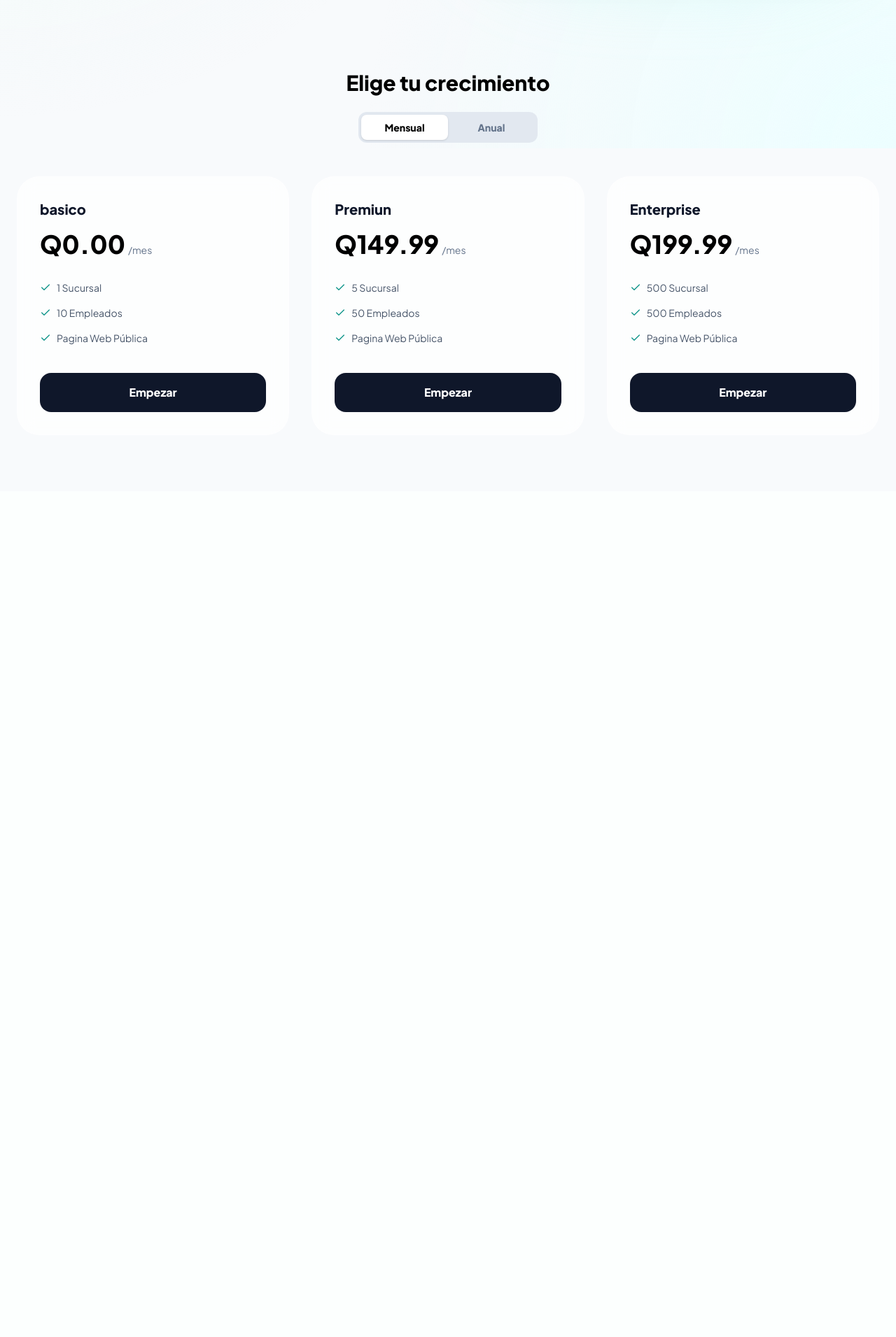
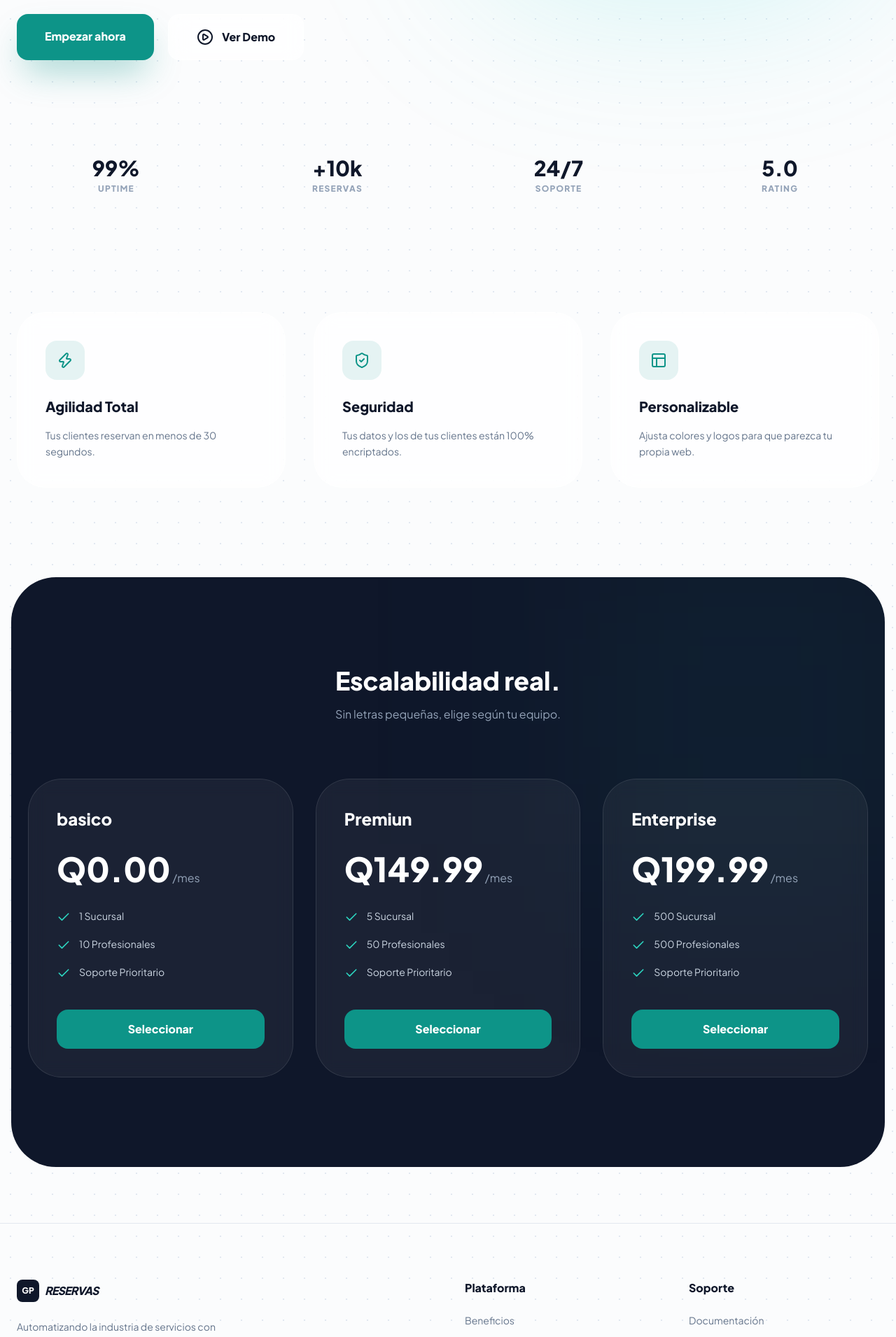
Before and after one commit to GuilleWeb/reservas-GP, a PHP site: page / in a window 1280 px wide. Shown: the part 588-2499 px from the top of the page at 70% size. Before the commit the page ends 1177 px from the top, so only its background shows below. Run offline with PHP 8.4, Linux system fonts and the light colour scheme; data comes from the database, SQL or seed files in the repository; some libraries are stand-ins or nearby versions.

Commit message:
Update index.php

```diff
--- a/index.php
+++ b/index.php
@@ -1,233 +1,187 @@
 <?php
-// Landing desacoplada (sin bootstrap/topbar/footer compartidos).
+// Mantenemos toda tu lógica de rutas y conexión de DB intacta
 $script_name = str_replace('\\', '/', (string) ($_SERVER['SCRIPT_NAME'] ?? '/index.php'));
 $base_path = trim(dirname($script_name), '/');
 $base_path = ($base_path === '.' || $base_path === '') ? '' : '/' . $base_path;
-
-$is_https = (!empty($_SERVER['HTTPS']) && $_SERVER['HTTPS'] !== 'off')
-  || (($_SERVER['SERVER_PORT'] ?? null) == 443);
+$is_https = (!empty($_SERVER['HTTPS']) && $_SERVER['HTTPS'] !== 'off') || (($_SERVER['SERVER_PORT'] ?? null) == 443);
 $scheme = $is_https ? 'https' : 'http';
 $host = $_SERVER['HTTP_HOST'] ?? 'localhost';
 $base = rtrim($scheme . '://' . $host, '/');
-$path_prefix = trim((string) $base_path, '/');
-if ($path_prefix !== '') {
-  $base .= '/' . $path_prefix;
-}
-$join_url = static function (string $baseUrl, string $path): string {
-  return rtrim($baseUrl, '/') . '/' . ltrim($path, '/');
-};
+if ($path_prefix = trim((string) $base_path, '/')) { $base .= '/' . $path_prefix; }
+$join_url = static function (string $baseUrl, string $path): string { return rtrim($baseUrl, '/') . '/' . ltrim($path, '/'); };
 
-$site_name = 'Sistema de Reservas GP';
-$title = 'Sistema de Reservas GP | Agenda online para clínicas, salones, y negocios que ofrecen servicios';
-$description = 'Agenda online multiempresa para administrar citas, sucursales, servicios, equipo y clientes en un solo sistema.';
-$keywords = 'agenda online, sistema de citas, software para clinicas, reservas web, multiempresa, sucursales, gestion de citas, reservas en linea';
-
-$canonical = rtrim($base, '/') . '/';
-$logo_rel = $join_url($base, 'assets/logo.avif');
-$logo_abs = rtrim($base, '/') . '/assets/logo.avif';
+$site_name = 'Sistema GP';
+$login_url = $join_url($base, 'vistas/public/login.php');
+$demo_url = $join_url($base, 'vistas/public/inicio.php') . '?empresa=prueba';
 $hero_image = 'https://images.unsplash.com/photo-1666214280391-8ff5bd3c0bf0?auto=format,compress&fit=crop&w=1200&q=80';
 
-$login_url = $join_url($base, 'vistas/public/login.php');
-$demo_url = $join_url($base, 'vistas/public/inicio.php') . '?empresa=prueba';
-$blog_url = $join_url($base, 'vistas/public/blog.php') . '?empresa=prueba';
-$sedes_url = $join_url($base, 'vistas/public/ver-sedes.php') . '?empresa=prueba';
-$citas_url = $join_url($base, 'vistas/public/citas.php') . '?empresa=prueba';
-$robots_url = $join_url($base, 'robots.txt');
-$sitemap_url = $join_url($base, 'sitemap.php');
-
+// RECUPERANDO TUS PLANES DE DB
 $plans = [];
 try {
-  $dsn = sprintf(
-    'mysql:host=%s;port=%d;dbname=%s;charset=utf8mb4',
-    getenv('DB_HOST') ?: '127.0.0.1',
-    (int) (getenv('DB_PORT') ?: 3306),
-    getenv('DB_NAME') ?: 'citas_gp'
-  );
-  $pdo_lp = new PDO(
-    $dsn,
-    getenv('DB_USER') ?: 'root',
-    getenv('DB_PASS') ?: '',
-    [
-      PDO::ATTR_ERRMODE => PDO::ERRMODE_EXCEPTION,
-      PDO::ATTR_DEFAULT_FETCH_MODE => PDO::FETCH_ASSOC,
-    ]
-  );
-  try {
-    $stmt = $pdo_lp->query('SELECT id, nombre, descripcion, max_sucursales, max_empleados, max_servicios, max_clientes, precio, modulos_json FROM planes WHERE activo = 1 ORDER BY id ASC LIMIT 6');
-    $plans = $stmt->fetchAll() ?: [];
-  } catch (Throwable $e2) {
-    $plans = [];
+    $dsn = sprintf('mysql:host=%s;dbname=%s;charset=utf8mb4', getenv('DB_HOST') ?: '127.0.0.1', getenv('DB_NAME') ?: 'citas_gp');
+    $pdo = new PDO($dsn, getenv('DB_USER') ?: 'root', getenv('DB_PASS') ?: '', [PDO::ATTR_ERRMODE => PDO::ERRMODE_EXCEPTION]);
+    $plans = $pdo->query('SELECT * FROM planes WHERE activo = 1 ORDER BY precio ASC')->fetchAll(PDO::FETCH_ASSOC);
+} catch (Throwable $e) {
+    $plans = [['nombre'=>'Básico','precio'=>0,'max_sucursales'=>1,'max_empleados'=>5],['nombre'=>'Pro','precio'=>100,'max_sucursales'=>3,'max_empleados'=>20]];
 }
-} catch (Throwable $e) {
-  $plans = [];
-}
-
-if (!$plans) {
-  $plans = [
-    ['nombre' => 'Starter', 'descripcion' => 'Ideal para emprendedores.', 'max_sucursales' => 1, 'max_empleados' => 5, 'max_servicios' => 30, 'max_clientes' => 3000, 'precio' => 0, 'modulos_json' => '[]'],
-    ['nombre' => 'Pro', 'descripcion' => 'Para negocios en crecimiento.', 'max_sucursales' => 3, 'max_empleados' => 20, 'max_servicios' => 80, 'max_clientes' => 15000, 'precio' => 100, 'modulos_json' => '[]'],
-    ['nombre' => 'Scale', 'descripcion' => 'Empresas de alto volumen.', 'max_sucursales' => 10, 'max_empleados' => 60, 'max_servicios' => 200, 'max_clientes' => 50000, 'precio' => 190, 'modulos_json' => '[]']
-  ];
-}
-
-// ESQUEMAS SEO COMPLETOS
-$software_schema = [
-  '@context' => 'https://schema.org',
-  '@type' => 'SoftwareApplication',
-  'name' => $site_name,
-  'applicationCategory' => 'BusinessApplication',
-  'operatingSystem' => 'Web',
-  'url' => $canonical,
-  'description' => $description,
-  'offers' => ['@type' => 'Offer', 'price' => '0', 'priceCurrency' => 'GTQ']
-];
-
-$org_schema = [
-  '@context' => 'https://schema.org',
-  '@type' => 'Organization',
-  'name' => $site_name,
-  'url' => $canonical,
-  'logo' => $logo_abs
-];
-
-$website_schema = [
-  '@context' => 'https://schema.org',
-  '@type' => 'WebSite',
-  'name' => $site_name,
-  'url' => $canonical
-];
 ?>
 <!doctype html>
 <html lang="es">
 <head>
     <meta charset="utf-8">
     <meta name="viewport" content="width=device-width,initial-scale=1">
-    <title><?= $site_name ?> | Gestión Pro</title>
+    <title>Reservas GP | Dashboard Profesional</title>
     <script src="https://cdn.tailwindcss.com"></script>
     <script src="https://unpkg.com/lucide@latest"></script>
     <link href="https://fonts.googleapis.com/css2?family=Plus+Jakarta+Sans:wght@400;600;800&display=swap" rel="stylesheet">
-
     <style>
-        body { font-family: 'Plus Jakarta Sans', sans-serif; background-color: #f8fafc; overflow-x: hidden; }
-
-        /* Efecto Figma: Glassmorphism */
-        .glass { background: rgba(255, 255, 255, 0.7); backdrop-filter: blur(12px); border: 1px solid rgba(255, 255, 255, 0.3); }
-
-        /* Animación de entrada */
-        .reveal { opacity: 0; transform: translateY(20px); transition: all 0.6s cubic-bezier(0.22, 1, 0.36, 1); }
+        body { font-family: 'Plus Jakarta Sans', sans-serif; background: #fbfcfd; color: #0f172a; scroll-behavior: smooth; }
+        .glass { background: rgba(255, 255, 255, 0.7); backdrop-filter: blur(14px); border: 1px solid rgba(255, 255, 255, 0.4); }
+        .reveal { opacity: 0; transform: translateY(30px); transition: all 0.8s cubic-bezier(0.16, 1, 0.3, 1); }
         .reveal.active { opacity: 1; transform: translateY(0); }
-
-        /* Spotlight Card */
-        .spotlight { position: relative; transition: transform 0.3s ease; }
-        .spotlight:hover { transform: translateY(-5px); }
-        .spotlight::after {
-            content: ""; position: absolute; top: 0; left: 0; right: 0; bottom: 0;
-            background: radial-gradient(circle at var(--x, 50%) var(--y, 50%), rgba(20, 184, 166, 0.1) 0%, transparent 80%);
-            opacity: 0; transition: opacity 0.3s; pointer-events: none; border-radius: inherit;
-        }
-        .spotlight:hover::after { opacity: 1; }
-
-        /* Background animado sutil */
-        .bg-animate {
-            position: fixed; top: 0; left: 0; width: 100%; height: 100%; z-index: -1;
-            background: radial-gradient(circle at 0% 0%, #f0fdfa 0%, transparent 50%), radial-gradient(circle at 100% 100%, #ecfeff 0%, transparent 50%);
-        }
+        .spotlight { position: relative; overflow: hidden; }
+        .spotlight::before { content: ""; position: absolute; inset: 0; background: radial-gradient(circle at var(--x) var(--y), rgba(20, 184, 166, 0.12), transparent 40%); opacity: 0; transition: opacity 0.3s; pointer-events: none; }
+        .spotlight:hover::before { opacity: 1; }
+        .bg-grid { background-image: radial-gradient(#e2e8f0 1px, transparent 1px); background-size: 30px 30px; }
     </style>
 </head>
-<body>
-    <div class="bg-animate"></div>
+<body class="bg-grid">
 
-    <header class="sticky top-0 z-50 h-16 glass flex items-center justify-between px-6 md:px-12">
-        <div class="flex items-center gap-2">
-            <div class="bg-teal-600 text-white p-2 rounded-lg font-bold">GP</div>
-            <span class="font-extrabold text-slate-900 tracking-tight">Reservas GP</span>
+    <header class="sticky top-0 z-50 h-20 glass flex items-center justify-between px-6 md:px-16 border-b border-slate-200/50">
+        <div class="flex items-center gap-3">
+            <div class="h-11 w-11 bg-teal-600 rounded-2xl flex items-center justify-center text-white font-black shadow-lg shadow-teal-600/30">GP</div>
+            <span class="text-xl font-extrabold tracking-tighter italic">RESERVAS</span>
         </div>
-        <a href="<?= $login_url ?>" class="bg-slate-900 text-white px-5 py-2 rounded-full font-bold text-sm hover:scale-105 transition-transform">Entrar</a>
+        <nav class="hidden lg:flex gap-10 text-sm font-bold text-slate-500">
+            <a href="#beneficios" class="hover:text-teal-600 transition-colors">Beneficios</a>
+            <a href="#caracteristicas" class="hover:text-teal-600 transition-colors">Funciones</a>
+            <a href="#planes" class="hover:text-teal-600 transition-colors">Planes</a>
+        </nav>
+        <div class="flex gap-4">
+            <a href="<?= $login_url ?>" class="hidden md:block px-6 py-2.5 text-sm font-bold text-slate-700 hover:text-teal-600 transition-colors">Iniciar Sesión</a>
+            <a href="<?= $login_url ?>" class="px-6 py-2.5 bg-slate-900 text-white rounded-xl text-sm font-bold shadow-xl shadow-slate-900/20 hover:scale-105 active:scale-95 transition-all">Pruébalo Gratis</a>
+        </div>
     </header>
 
-    <main class="max-w-7xl mx-auto px-6">
-        <section class="py-20 grid lg:grid-cols-2 gap-12 items-center">
+    <section class="max-w-7xl mx-auto px-6 py-24 grid lg:grid-cols-2 gap-16 items-center">
         <div class="reveal active">
-                <h1 class="text-5xl md:text-7xl font-extrabold text-slate-900 leading-tight">
-                    Tu agenda <br><span class="text-teal-600 italic">automatizada.</span>
-                </h1>
-                <p class="mt-6 text-lg text-slate-600 max-w-md">El motor de reservas para empresas modernas. Controla sucursales, empleados y citas en un solo lugar.</p>
-                <div class="mt-10 flex gap-4">
-                    <a href="#planes" class="bg-teal-600 text-white px-8 py-4 rounded-2xl font-bold shadow-xl shadow-teal-600/20 hover:bg-teal-700 transition-all">Ver Planes</a>
-                    <a href="<?= $demo_url ?>" class="bg-white border border-slate-200 px-8 py-4 rounded-2xl font-bold hover:bg-slate-50 transition-all flex items-center gap-2"><i data-lucide="external-link" class="w-4 h-4"></i> Demo</a>
+            <span class="px-4 py-1.5 bg-teal-50 text-teal-700 text-[10px] font-black uppercase tracking-widest rounded-full border border-teal-100">Solución Multi-empresa</span>
+            <h1 class="mt-6 text-6xl md:text-7xl font-extrabold leading-none tracking-tighter">Gestiona tu negocio <span class="text-teal-600">sin límites.</span></h1>
+            <p class="mt-8 text-lg text-slate-500 leading-relaxed max-w-md">La plataforma más intuitiva para controlar sucursales, servicios y profesionales desde una sola interfaz moderna.</p>
+            <div class="mt-12 flex flex-wrap gap-5">
+                <a href="#planes" class="bg-teal-600 text-white px-10 py-5 rounded-2xl font-bold shadow-2xl shadow-teal-600/40 hover:bg-teal-700 transition-all">Empezar ahora</a>
+                <a href="<?= $demo_url ?>" class="glass px-10 py-5 rounded-2xl font-bold flex items-center gap-3 hover:bg-white transition-all"><i data-lucide="play-circle"></i> Ver Demo</a>
             </div>
         </div>
-            <div class="relative reveal active" style="transition-delay: 0.2s">
-                <div class="absolute -z-10 bg-teal-200/50 w-full h-full blur-3xl rounded-full"></div>
-                <img src="<?= $hero_image ?>" class="rounded-[2.5rem] shadow-2xl border-4 border-white object-cover h-96 w-full" alt="Dashboard">
+        <div class="relative reveal active" style="transition-delay: 200ms">
+            <div class="absolute inset-0 bg-gradient-to-tr from-teal-400/20 to-cyan-400/20 blur-[120px] rounded-full"></div>
+            <img src="<?= $hero_image ?>" class="relative rounded-[3rem] shadow-full border-[12px] border-white/50 object-cover aspect-video" alt="Dashboard">
         </div>
     </section>
 
-        <section id="planes" class="py-20">
+    <section class="max-w-7xl mx-auto px-6 py-10 grid grid-cols-2 md:grid-cols-4 gap-8">
+        <?php foreach(['99%'=>'Uptime','+10k'=>'Reservas','24/7'=>'Soporte','5.0'=>'Rating'] as $val => $lab): ?>
         <div class="text-center reveal">
-                <h2 class="text-3xl font-extrabold">Elige tu crecimiento</h2>
-                <div class="mt-6 inline-flex p-1 bg-slate-200 rounded-xl relative w-64">
-                    <div id="toggle-bg" class="absolute inset-y-1 left-1 w-[calc(50%-4px)] bg-white rounded-lg shadow transition-all duration-300"></div>
-                    <button id="btn-m" class="relative z-10 flex-1 py-2 font-bold text-sm">Mensual</button>
-                    <button id="btn-a" class="relative z-10 flex-1 py-2 font-bold text-sm text-slate-500">Anual</button>
+            <div class="text-3xl font-black text-slate-900"><?= $val ?></div>
+            <div class="text-xs font-bold text-slate-400 uppercase tracking-widest mt-1"><?= $lab ?></div>
         </div>
-            </div>
+        <?php endforeach; ?>
+    </section>
 
-            <div class="mt-12 grid md:grid-cols-3 gap-8">
-                <?php foreach($plans as $i => $p): ?>
-                <div class="spotlight reveal glass p-8 rounded-[2rem] flex flex-col h-full" style="transition-delay: <?= $i * 0.1 ?>s">
-                    <h3 class="text-xl font-bold text-slate-900"><?= $p['nombre'] ?></h3>
-                    <div class="mt-4 flex items-baseline gap-1">
-                        <span class="text-4xl font-extrabold" data-p-m="<?= $p['precio'] ?>" data-p-a="<?= $p['precio']*12*0.85 ?>">Q<?= $p['precio'] ?></span>
-                        <span class="text-slate-500 text-sm" id="period">/mes</span>
-                    </div>
-                    <ul class="mt-8 space-y-4 flex-grow text-slate-600 text-sm">
-                        <li class="flex items-center gap-2"><i data-lucide="check" class="w-4 h-4 text-teal-600"></i> <?= $p['max_sucursales'] ?> Sucursal</li>
-                        <li class="flex items-center gap-2"><i data-lucide="check" class="w-4 h-4 text-teal-600"></i> <?= $p['max_empleados'] ?> Empleados</li>
-                        <li class="flex items-center gap-2"><i data-lucide="check" class="w-4 h-4 text-teal-600"></i> Pagina Web Pública</li>
-                    </ul>
-                    <a href="<?= $login_url ?>" class="mt-10 block text-center py-4 bg-slate-900 text-white rounded-2xl font-bold hover:bg-teal-600 transition-colors">Empezar</a>
+    <section id="beneficios" class="py-32">
+        <div class="max-w-7xl mx-auto px-6">
+            <div class="grid md:grid-cols-3 gap-10">
+                <?php
+                $ben = [
+                    ['i'=>'zap','t'=>'Agilidad Total','d'=>'Tus clientes reservan en menos de 30 segundos.'],
+                    ['i'=>'shield-check','t'=>'Seguridad','d'=>'Tus datos y los de tus clientes están 100% encriptados.'],
+                    ['i'=>'layout','t'=>'Personalizable','d'=>'Ajusta colores y logos para que parezca tu propia web.']
+                ];
+                foreach($ben as $b): ?>
+                <div class="spotlight glass p-10 rounded-[2.5rem] reveal">
+                    <div class="w-14 h-14 bg-teal-600/10 text-teal-600 rounded-2xl flex items-center justify-center mb-6"><i data-lucide="<?= $b['i'] ?>"></i></div>
+                    <h3 class="text-xl font-extrabold mb-4"><?= $b['t'] ?></h3>
+                    <p class="text-slate-500 text-sm leading-relaxed"><?= $b['d'] ?></p>
                 </div>
                 <?php endforeach; ?>
             </div>
+        </div>
     </section>
-    </main>
+
+    <section id="planes" class="py-32 bg-slate-900 rounded-[4rem] mx-4 text-white overflow-hidden relative">
+        <div class="absolute top-0 right-0 w-96 h-96 bg-teal-500/10 blur-[150px]"></div>
+        <div class="max-w-7xl mx-auto px-6 relative z-10">
+            <div class="text-center mb-20">
+                <h2 class="text-4xl font-black">Escalabilidad real.</h2>
+                <p class="text-slate-400 mt-4">Sin letras pequeñas, elige según tu equipo.</p>
+            </div>
+            <div class="grid md:grid-cols-3 gap-8">
+                <?php foreach($plans as $p): ?>
+                <div class="reveal border border-white/10 bg-white/5 p-10 rounded-[3rem] backdrop-blur-md flex flex-col">
+                    <h3 class="text-2xl font-bold"><?= $p['nombre'] ?></h3>
+                    <div class="my-8">
+                        <span class="text-5xl font-black">Q<?= $p['precio'] ?></span>
+                        <span class="text-slate-400">/mes</span>
+                    </div>
+                    <ul class="space-y-4 text-sm text-slate-300 mb-10 flex-grow">
+                        <li class="flex gap-3"><i data-lucide="check" class="text-teal-400 w-5"></i> <?= $p['max_sucursales'] ?> Sucursal</li>
+                        <li class="flex gap-3"><i data-lucide="check" class="text-teal-400 w-5"></i> <?= $p['max_empleados'] ?> Profesionales</li>
+                        <li class="flex gap-3"><i data-lucide="check" class="text-teal-400 w-5"></i> Soporte Prioritario</li>
+                    </ul>
+                    <a href="<?= $login_url ?>" class="w-full py-4 bg-teal-600 text-center rounded-2xl font-bold hover:bg-teal-500 transition-colors">Seleccionar</a>
+                </div>
+                <?php endforeach; ?>
+            </div>
+        </div>
+    </section>
+
+    <footer class="py-20 max-w-7xl mx-auto px-6 border-t border-slate-200 mt-20">
+        <div class="grid md:grid-cols-4 gap-12">
+            <div class="col-span-2">
+                <div class="flex items-center gap-2 mb-6">
+                    <div class="h-8 w-8 bg-slate-900 rounded-lg flex items-center justify-center text-white font-bold text-xs">GP</div>
+                    <span class="font-black tracking-tighter italic">RESERVAS</span>
+                </div>
+                <p class="text-slate-500 text-sm max-w-xs leading-relaxed">Automatizando la industria de servicios con tecnología de vanguardia y diseño intuitivo.</p>
+            </div>
+            <div>
+                <h4 class="font-bold mb-6">Plataforma</h4>
+                <ul class="text-sm text-slate-500 space-y-4">
+                    <li><a href="#beneficios" class="hover:text-teal-600">Beneficios</a></li>
+                    <li><a href="#planes" class="hover:text-teal-600">Precios</a></li>
+                    <li><a href="<?= $demo_url ?>" class="hover:text-teal-600">Demo</a></li>
+                </ul>
+            </div>
+            <div>
+                <h4 class="font-bold mb-6">Soporte</h4>
+                <ul class="text-sm text-slate-500 space-y-4">
+                    <li><a href="#" class="hover:text-teal-600">Documentación</a></li>
+                    <li><a href="#" class="hover:text-teal-600">Contacto</a></li>
+                </ul>
+            </div>
+        </div>
+        <div class="mt-20 pt-8 border-t border-slate-100 text-center text-[10px] font-bold text-slate-400 tracking-widest uppercase">
+            © <?= date('Y') ?> <?= $site_name ?> · Diseñado para el éxito.
+        </div>
+    </footer>
 
     <script>
-        // Inicializar Iconos
         lucide.createIcons();
 
-        // Spotlight Mouse Effect
+        // EFECTO MOUSE SPOTLIGHT
         document.querySelectorAll('.spotlight').forEach(card => {
-            card.addEventListener('mousemove', e => {
-                const rect = card.getBoundingClientRect();
-                card.style.setProperty('--x', `${e.clientX - rect.left}px`);
-                card.style.setProperty('--y', `${e.clientY - rect.top}px`);
-            });
+            card.onmousemove = e => {
+                const r = card.getBoundingClientRect();
+                card.style.setProperty('--x', `${e.clientX - r.left}px`);
+                card.style.setProperty('--y', `${e.clientY - r.top}px`);
+            };
         });
 
-        // Toggle Lógica
-        const btnM = document.getElementById('btn-m'), btnA = document.getElementById('btn-a'), tBg = document.getElementById('toggle-bg');
-        const prices = document.querySelectorAll('[data-p-m]');
-
-        btnA.onclick = () => {
-            tBg.style.transform = 'translateX(100%)';
-            btnA.classList.remove('text-slate-500'); btnM.classList.add('text-slate-500');
-            prices.forEach(p => p.innerText = 'Q' + Math.floor(p.dataset.pA));
-            document.querySelectorAll('#period').forEach(p => p.innerText = '/año');
-        };
-        btnM.onclick = () => {
-            tBg.style.transform = 'translateX(0)';
-            btnM.classList.remove('text-slate-500'); btnA.classList.add('text-slate-500');
-            prices.forEach(p => p.innerText = 'Q' + p.dataset.pM);
-            document.querySelectorAll('#period').forEach(p => p.innerText = '/mes');
-        };
-
-        // Reveal on Scroll
-        const observer = new IntersectionObserver((entries) => {
-            entries.forEach(e => { if(e.isIntersecting) e.target.classList.add('active'); });
+        // REVELADO AL HACER SCROLL
+        const obs = new IntersectionObserver(ents => {
+            ents.forEach(e => { if(e.isIntersecting) e.target.classList.add('active'); });
         }, { threshold: 0.1 });
-        document.querySelectorAll('.reveal').forEach(r => observer.observe(r));
+        document.querySelectorAll('.reveal').forEach(el => obs.observe(el));
     </script>
 </body>
 </html>
```
Lines whose indentation alone changed are shown as unchanged.
